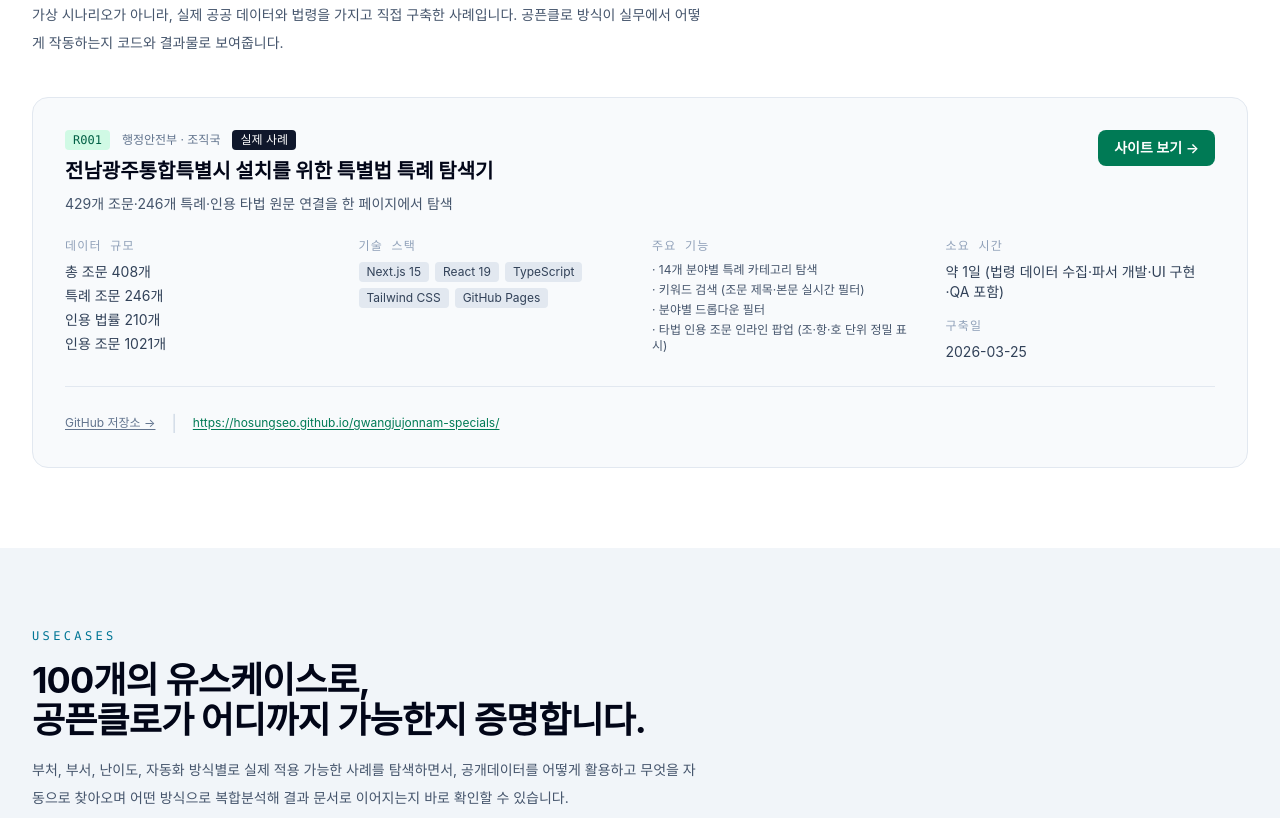
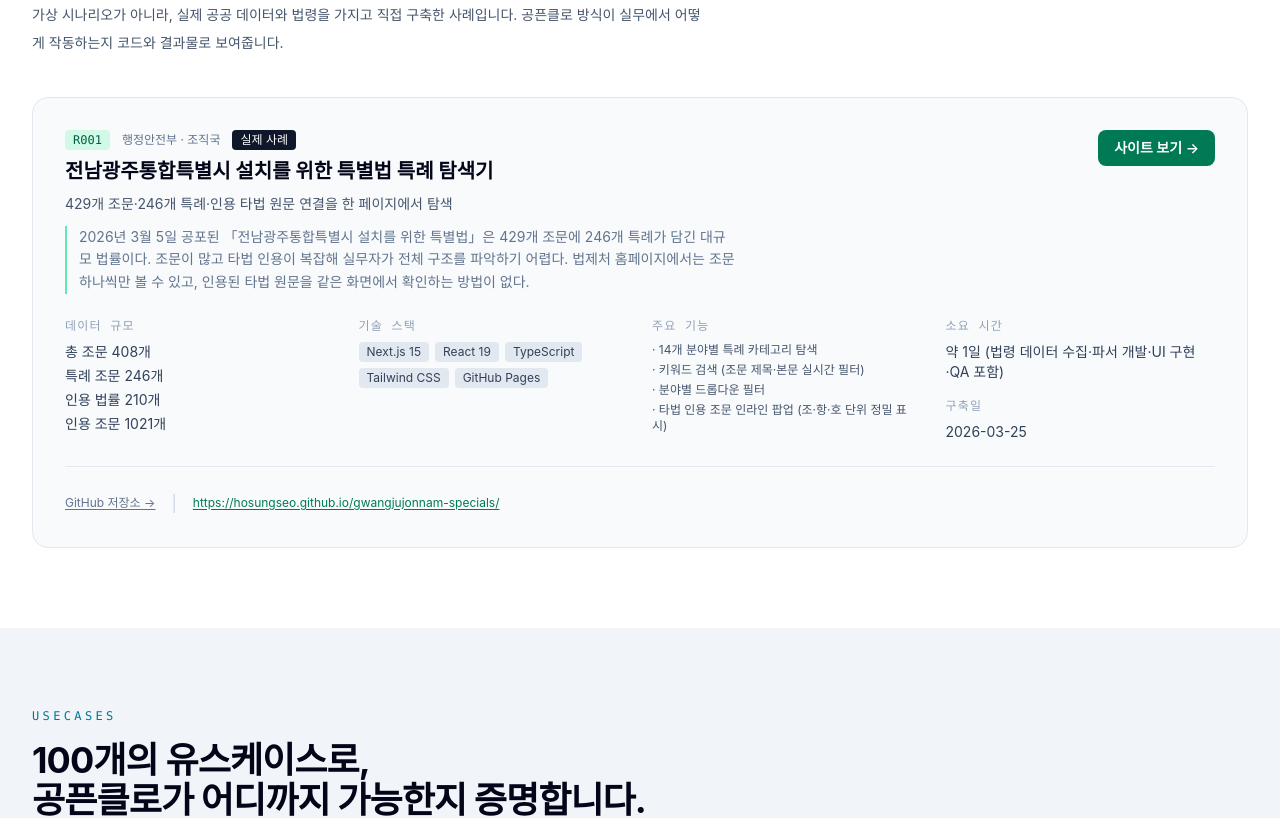
Before and after one commit to hosungseo/gonpunclaw-web, a Next.js app: page /gonpunclaw-web/ in a window 1280 px wide. Shown: the part 2780-3598 px from the top of the page. Built offline with nearby package versions, Linux system fonts and the light colour scheme; no server answers; a web font is replaced by a local one.

Commit message:
feat: show 배경 motivation in real usecase card

```diff
--- a/src/app/page.tsx
+++ b/src/app/page.tsx
@@ -192,6 +192,11 @@ export default function HomePage() {
                       </div>
                       <h3 className="text-xl font-bold text-slate-950 leading-snug">{uc.업무}</h3>
                       <p className="mt-2 text-sm text-slate-600 max-w-2xl">{uc.한줄요약}</p>
+                      {uc.배경 && (
+                        <p className="mt-3 text-sm text-slate-500 max-w-2xl leading-relaxed border-l-2 border-emerald-300 pl-3">
+                          {uc.배경}
+                        </p>
+                      )}
                     </div>
                     <a
                       href={uc.결과물.URL}
```
